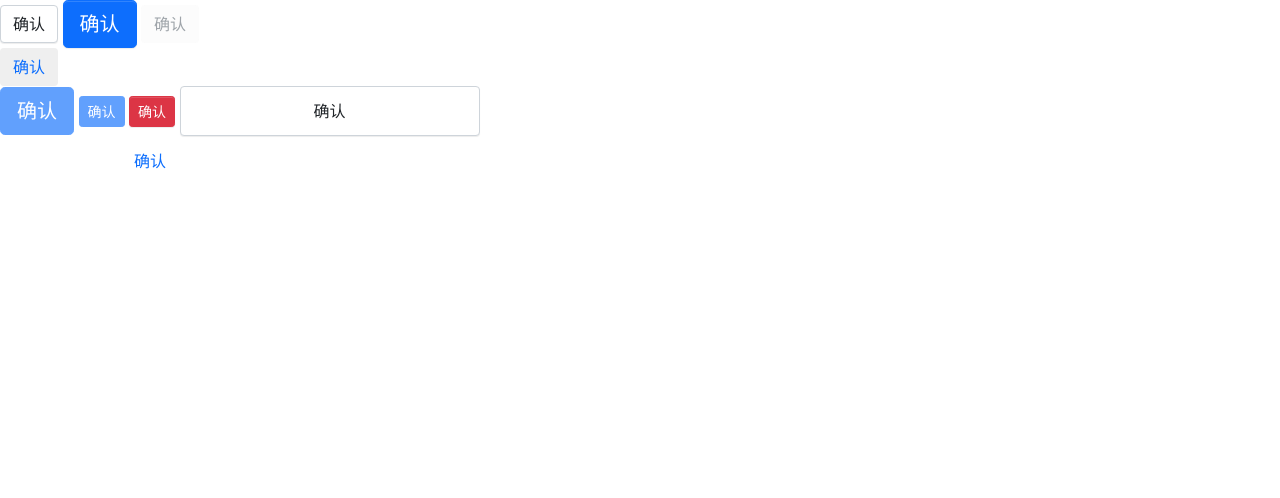
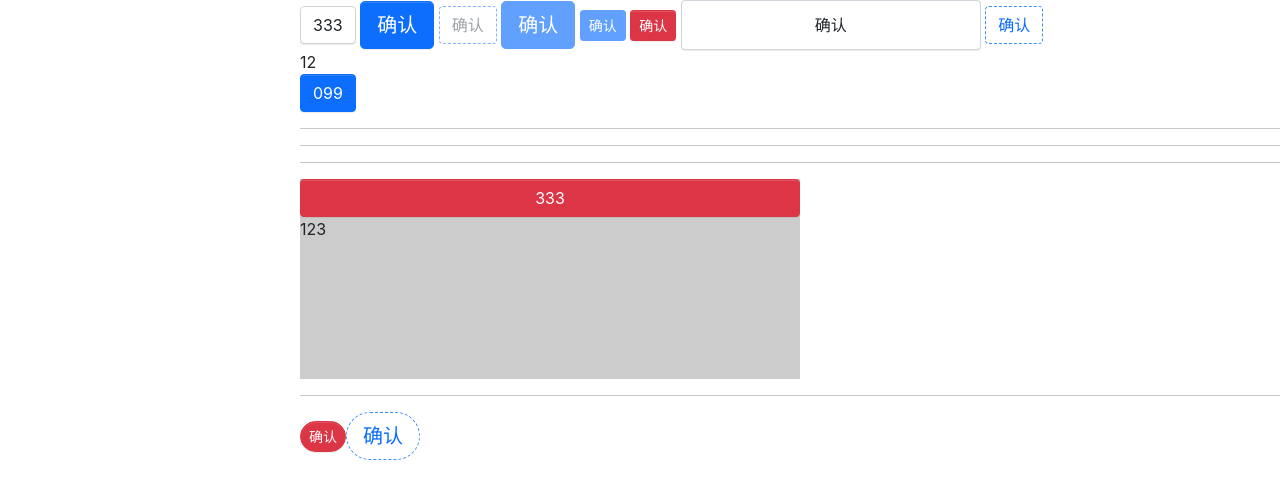
Before and after one commit to zhangbingjian/bjdesign, a React (Create React App) app: page / in a window 1280 px wide. Shown: the top 498 px of the page. Built offline with nearby package versions, Linux system fonts and the light colour scheme.

Commit message:
feat : 添加按钮形状与与父元素同宽

```diff
--- a/src/App.tsx
+++ b/src/App.tsx
@@ -1,22 +1,22 @@
 /** @format */
 import React from 'react';
-import Button, {ButtonType, ButtonSize} from './components/Button/button';
+import Button, {ButtonType, ButtonSize, ButtonShape} from './components/Button/button';
 
 function App() {
     return (
-        <>
+        <div style={{paddingLeft: '300px'}}>
             <span> </span>
             <Button
                 onClick={() => {
                     alert('123');
-                }}></Button>
+                }}
+                width="200px">
+                333
+            </Button>
             <span> </span>
             <Button btnType={ButtonType.Promary} size={ButtonSize.Large}></Button>
             <span> </span>
             <Button btnType={ButtonType.Link} disabled></Button>
-            <div>
-                <Button btnType={ButtonType.Link}></Button>
-            </div>
             <span> </span>
             <Button btnType={ButtonType.Promary} size={ButtonSize.Large} disabled></Button>
             <span> </span>
@@ -24,21 +24,37 @@ function App() {
             <span> </span>
             <Button btnType={ButtonType.Danger} size={ButtonSize.Small}></Button>
             <span> </span>
-
             <Button size={ButtonSize.Custom} width="300px" height="50px"></Button>
             <span> </span>
-
             <Button
                 onClick={() => {
                     alert('a');
                 }}
                 btnType={ButtonType.Link}
-                size={ButtonSize.Custom}
                 width="300px"
                 height="50px"
                 href="http://www.baidu.com"></Button>
             <span> </span>
-        </>
+            <p>12</p>
+            <Button btnType={ButtonType.Promary}>099</Button>
+            <hr />
+            <hr />
+            <hr />
+            <div style={{width: '500px', backgroundColor: '#ccc', height: '200px'}}>
+                <Button btnType={ButtonType.Danger} block>
+                    333
+                </Button>
+                <span>123</span>
+            </div>
+            <hr />
+            <Button size={ButtonSize.Small} btnType={ButtonType.Danger} shape={ButtonShape.Circle}></Button>
+            <Button
+                size={ButtonSize.Large}
+                btnType={ButtonType.Link}
+                width={'300px'}
+                height={'90px'}
+                shape={ButtonShape.Circle}></Button>
+        </div>
     );
 }
 
--- a/src/components/Button/_style.scss
+++ b/src/components/Button/_style.scss
@@ -14,6 +14,7 @@
   text-align: center;
   vertical-align: middle;
   background-image: none;
+  background-color: $body-bg;
   border: $btn-border-width solid transparent;
   @include button-size($btn-padding-y, $btn-padding-x, $btn-font-size, $border-radius);
   box-shadow: $btn-box-shadow;
@@ -31,15 +32,27 @@
       pointer-events: none;
     }
   }
+
+  &.btn-shape-circle {
+    border-radius: ($btn-padding-y-lg * 2 + $btn-font-size-lg);
+  }
 }
 
 //@include   引用@mixin声明的  "函数"
 .btn-lg {
   @include button-size($btn-padding-y-lg, $btn-padding-x-lg, $btn-font-size-lg, $border-radius-lg);
+
+  &.btn-shape-circle {
+    border-radius: ($btn-padding-y-lg * 2 + $btn-font-size-lg);
+  }
 }
 
 .btn-sm {
   @include button-size($btn-padding-y-sm, $btn-padding-x-sm, $btn-font-size-sm, $border-radius-sm);
+
+  &.btn-shape-circle {
+    border-radius: ($btn-padding-y * 2 + $btn-font-size);
+  }
 }
 
 // .btn-custom {
@@ -63,11 +76,13 @@
   font-weight: $font-weight-normal;
   color: $btn-link-color;
   text-decoration: $link-decoration;
+  border: $btn-border-width dashed lighten($primary, 10%);
   box-shadow: none;
 
   &:hover {
     color: $btn-link-color;
-    text-decoration: $link-hover-decoration;
+    text-decoration: none;
+    border: $btn-border-width solid $primary;
   }
 
   &:focus,
@@ -82,3 +97,7 @@
     pointer-events: none;
   }
 }
+
+.btn-block {
+  width: 100%
+}
--- a/src/components/Button/button.tsx
+++ b/src/components/Button/button.tsx
@@ -14,6 +14,10 @@ export enum ButtonSize { //按钮的大小
     Small = 'sm',
     Custom = 'custom',
 }
+export enum ButtonShape { //按钮类型
+    Circle = 'circle',
+}
+
 export enum ButtonType { //按钮类型
     Promary = 'primary',
     Default = 'default',
@@ -23,13 +27,15 @@ export enum ButtonType { //按钮类型
 
 interface BaseButtonProps {
     className?: string;
-    disabled?: boolean;
-    size?: ButtonSize;
-    btnType?: ButtonType;
-    children?: React.ReactNode;
-    href?: string;
-    width?: string;
-    height?: string;
+    disabled?: boolean; //禁用状态
+    size?: ButtonSize; //按钮大小
+    btnType?: ButtonType; //按钮的类型
+    children?: React.ReactNode; //按钮内部元素
+    href?: string; //按钮链接使用 (btnType为Link时必传)
+    width?: string; // 按钮宽度(size为custom时有效)
+    height?: string; // 按钮高度(size为custom时有效)
+    shape?: ButtonShape; //按钮形状 不传为小圆角
+    block?: Boolean; // 将按钮宽度调整为其父宽度
 }
 
 type NativeButtonProps = BaseButtonProps & React.ButtonHTMLAttributes<HTMLElement>;
@@ -37,35 +43,41 @@ type AnchorButtonProps = BaseButtonProps & React.AnchorHTMLAttributes<HTMLElemen
 export type ButtonProps = Partial<NativeButtonProps & AnchorButtonProps>;
 
 const Button: React.FC<ButtonProps> = props => {
-    const {btnType, disabled, size, children, href, width, height, className, ...restProps} = props;
+    const {btnType, disabled, size, children, href, width, height, className, shape, block, ...restProps} = props;
 
     const classes = classNames('btn', className, {
         [`btn-${btnType}`]: btnType,
         [`btn-${size}`]: size,
+        'btn-block': block,
+        [`btn-shape-${shape}`]: shape,
         disabled: btnType === ButtonType.Link && disabled,
     });
 
     if (size === ButtonSize.Custom) {
         if (btnType === ButtonType.Link && href) {
             return (
+                <div style={{width, height, display: 'inline-block'}}>
                     <a
                         href={href}
                         className={classes}
                         {...restProps}
                         style={{
-                        width,
-                        height,
-                        display: 'flex',
-                        textAlign: 'center',
-                        justifyContent: 'center',
-                        alignItems: 'center',
+                            padding: 0,
+                            display: 'block',
+                            height: '100%',
+                            lineHeight: height,
                         }}>
                         {children}
                     </a>
+                </div>
             );
         } else {
             return (
-                <button className={classes} {...restProps} style={{width, height}} disabled={disabled}>
+                <button
+                    className={classes}
+                    {...restProps}
+                    style={{width: block ? '100%' : width, height}}
+                    disabled={disabled}>
                     {children}
                 </button>
             );
--- a/src/styles/_mixin.scss
+++ b/src/styles/_mixin.scss
@@ -18,7 +18,7 @@
   $border,
   $color,
   $hover-background:lighten($background, 7.5%),
-  $hover-border:lighten($border, 10%),
+  $hover-border:lighten($border, 15%),
   $hover-color:$color,
 ) {
   color: $color;
--- a/src/styles/_reboot.scss
+++ b/src/styles/_reboot.scss
@@ -126,7 +126,7 @@ h6 {
 
 p {
   margin-top: 0;
-  margin-bottom: $paragraph-margin-bottom;
+  margin-bottom: 0;
 }
 
 
@@ -194,6 +194,17 @@ strong {
   font-weight: $font-weight-bolder;
 }
 
+
+span,
+b,
+em,
+i,
+del,
+s,
+u,
+font {
+  vertical-align: top
+}
 
 // Add the correct font size in all browsers
 
```
Lines whose indentation alone changed are shown as unchanged.
